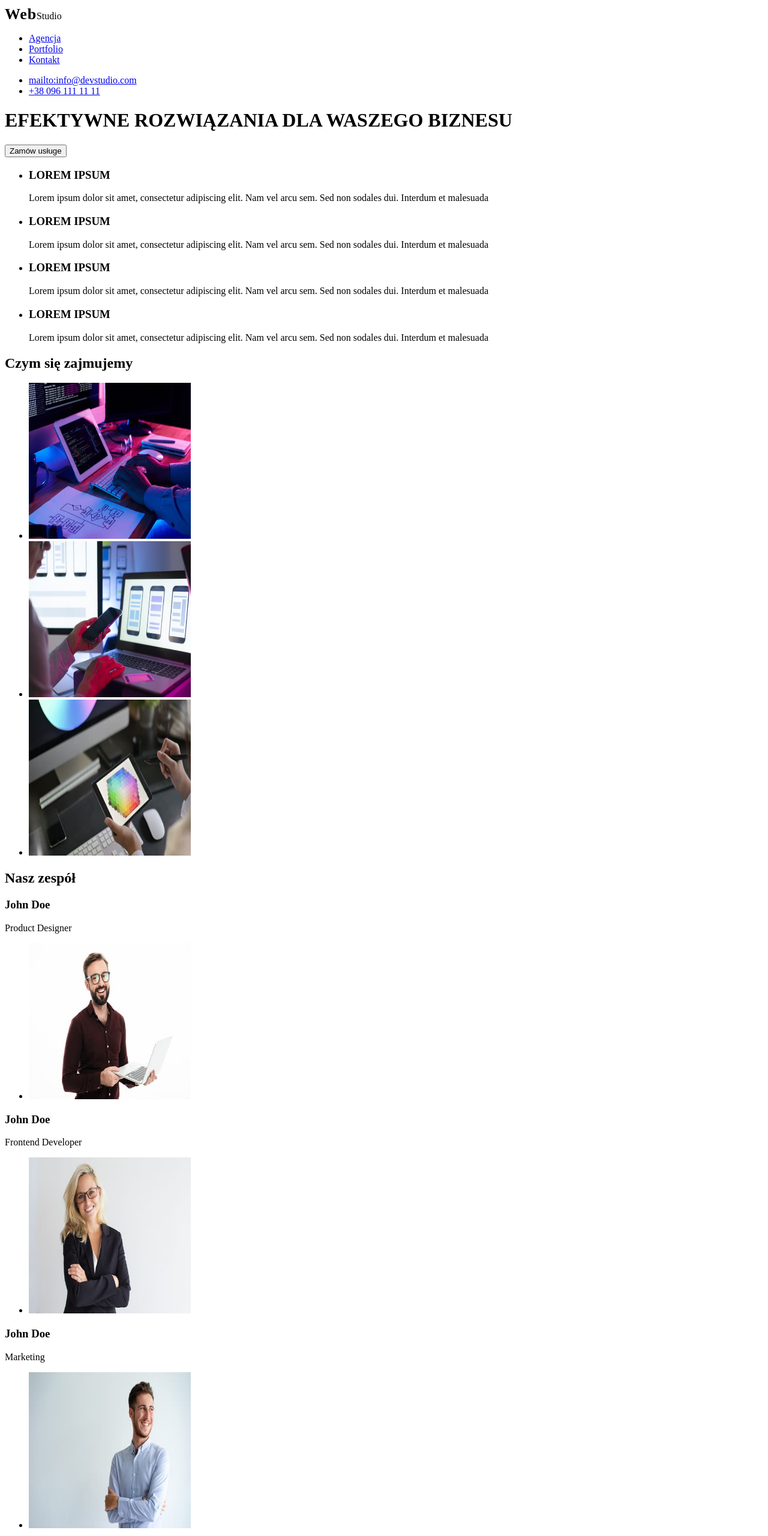
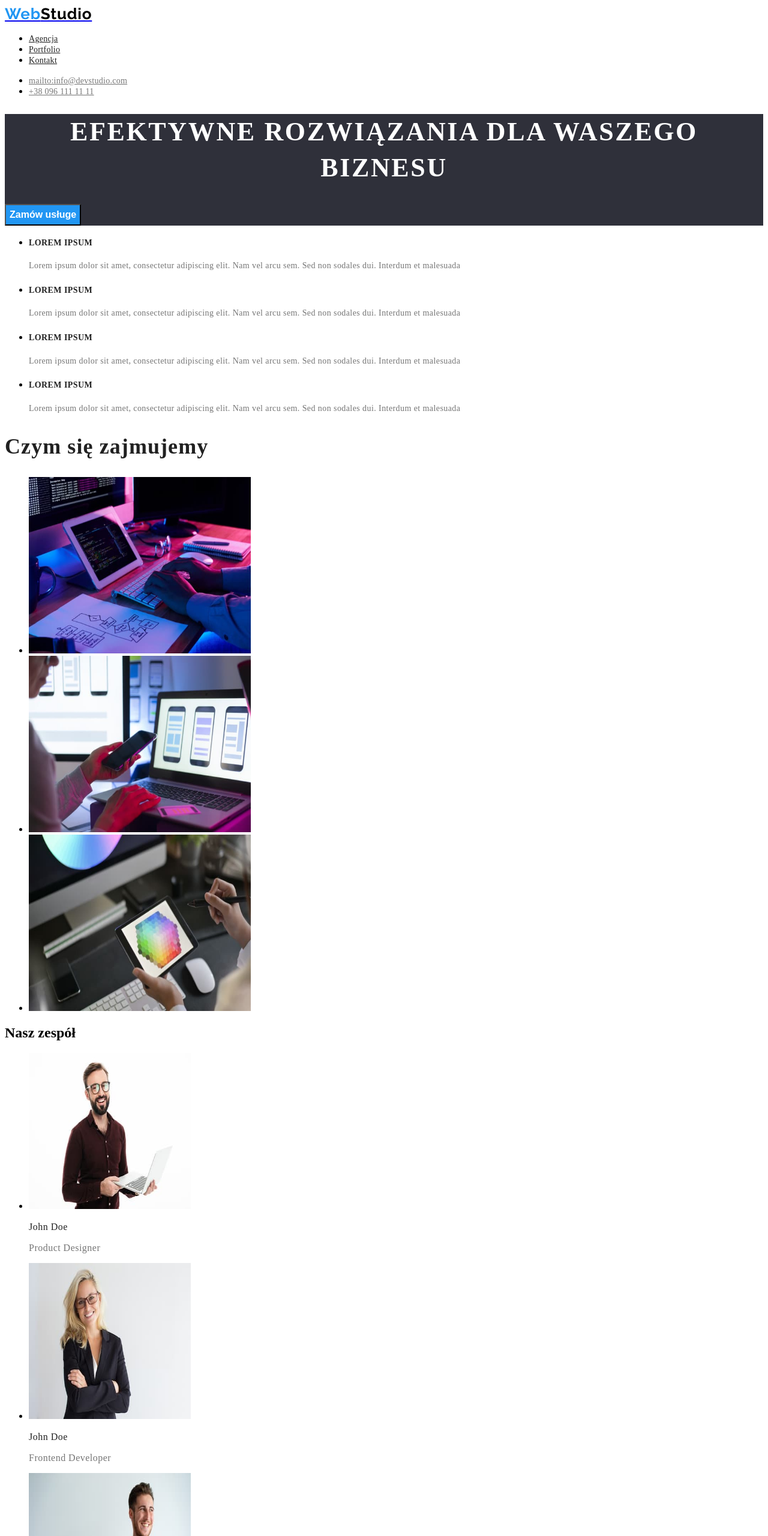
Before and after one commit to Damian136/goit-markup-hw-02, a plain HTML site: page index.html in a window 1280 px wide. Shown: the top 2560 px of the page at 60% size. Drawn offline with Linux system fonts and the light colour scheme.

Commit message:
Pierwsza strona

```diff
--- a/css/style.css
+++ b/css/style.css
@@ -8,18 +8,119 @@ body {
 }
 
 /* Header */
+.header_color {
+    color: #000000;
+}
+.navigation-list-link {
+font-weight: 500;
+font-size: 14px;
+line-height: 16px;
+letter-spacing: 0.02em;
+
+color: #212121;
+}
+.navigation-list-link:hover,
+.navigation-list-link:focus {
+    color: var(--main-color);
+}
+.contacts {
+font-weight: 500;
+font-size: 14px;
+line-height: 16px;
+letter-spacing: 0.02em;
+
+color: #757575;
+}
+.contacts:hover,
+.contacts:focus {
+    color: var(--main-color);
+}
+
+/* End Header */
+/* Main */
+.background {
+background: #2F303A;
+}
+.title_page {
+font-weight: 900;
+font-size: 44px;
+line-height: 60px;
+/* or 136% */
+text-align: center;
+letter-spacing: 0.06em;
+text-transform: uppercase;
+
+color: #FFFFFF;
+}
+.button {
+font-weight: 700;
+font-size: 16px;
+line-height: 30px;
+/* identical to box height, or 188% */
+color: #FFFFFF;
+}
+.button {
+    background-color:#2196F3;
+}
+.title_profile {
+
+font-weight: 700;
+font-size: 14px;
+line-height: 16px;
+letter-spacing: 0.03em;
+text-transform: uppercase;
+color: #212121;
+}
+.profile {
+font-weight: 400;
+font-size: 14px;
+line-height: 24px;
+letter-spacing: 0.03em;
+color: #757575;
+}
+.about_us {
+
+font-weight: 700;
+font-size: 36px;
+line-height: 42px;
+letter-spacing: 0.03em;
+color: #212121;
+}
+.name {
+font-weight: 500;
+font-size: 16px;
+line-height: 19px;
+letter-spacing: 0.03em;
+color: #212121;
+}
+.spezialization {
+font-weight: 400;
+font-size: 16px;
+line-height: 19px;
+letter-spacing: 0.03em;
+color: #757575;
+}
+/* End Main */
+/* Footer */
+.address {
+font-weight: 400;
+font-size: 14px;
+line-height: 24px;
+letter-spacing: 0.03em;
+color: #FFFFFF;
+}
 .logo {
+    font-family: 'Raleway';
+font-style: normal;
 font-weight: 700;
 font-size: 26px;
 line-height: 31px;
 letter-spacing: 0.03em;
-color: #2196F3;
 }
-.light {
-font-weight: 700;
-font-size: 26px;
-line-height: 31px;
-letter-spacing: 0.03em;
-color: #000000;
+.logo_color {
+    color: #2196F3;
 }
-/* End Header */
+.footer_color {
+    color: #FFFFFF;
+}
+/* End Footer*/
--- a/index.html
+++ b/index.html
@@ -14,16 +14,19 @@
     <title>Document</title>
   </head>
   <header class="header">
-    <a class="Logo"><span class="light">Web</span>Studio</a>
+    <a class="logo" href="index.html">
+      <span class="logo_color">Web</span
+      ><span class="header_color">Studio</span>
+    </a>
     <nav class="navigation">
       <ul class="navigation-list">
-        <li class="navigation-list-item">
-          <a classs="navigation-list-link" href="Agencja">Agencja</a>
+        <li>
+          <a class="navigation-list-link" href="Agencja">Agencja</a>
         </li>
-        <li class="navigation-list-item">
+        <li>
           <a class="navigation-list-link" href="/portfolio.html">Portfolio</a>
         </li>
-        <li class="navigation-list-item">
+        <li>
           <a class="navigation-list-link" href="Kontakt">Kontakt</a>
         </li>
       </ul>
@@ -42,65 +45,73 @@
     </div>
   </header>
   <main>
-    <h1>EFEKTYWNE ROZWIĄZANIA DLA WASZEGO BIZNESU</h1>
-    <button type="button">Zamów usługe</button>
+    <div class="background">
+      <h1 class="title_page">EFEKTYWNE ROZWIĄZANIA DLA WASZEGO BIZNESU</h1>
+      <button class="button">Zamów usługe</button>
+    </div>
     <div>
       <ul>
         <li>
-          <h3>LOREM IPSUM</h3>
-          Lorem ipsum dolor sit amet, consectetur adipiscing elit. Nam vel arcu
-          sem. Sed non sodales dui. Interdum et malesuada
+          <h4 class="title_profile">LOREM IPSUM</h4>
+          <p class="profile">
+            Lorem ipsum dolor sit amet, consectetur adipiscing elit. Nam vel
+            arcu sem. Sed non sodales dui. Interdum et malesuada
+          </p>
         </li>
         <li>
-          <h3>LOREM IPSUM</h3>
-          Lorem ipsum dolor sit amet, consectetur adipiscing elit. Nam vel arcu
-          sem. Sed non sodales dui. Interdum et malesuada
+          <h4 class="title_profile">LOREM IPSUM</h4>
+          <p class="profile">
+            Lorem ipsum dolor sit amet, consectetur adipiscing elit. Nam vel
+            arcu sem. Sed non sodales dui. Interdum et malesuada
+          </p>
         </li>
         <li>
-          <h3>LOREM IPSUM</h3>
-          Lorem ipsum dolor sit amet, consectetur adipiscing elit. Nam vel arcu
-          sem. Sed non sodales dui. Interdum et malesuada
+          <h4 class="title_profile">LOREM IPSUM</h4>
+          <p class="profile">
+            Lorem ipsum dolor sit amet, consectetur adipiscing elit. Nam vel
+            arcu sem. Sed non sodales dui. Interdum et malesuada
+          </p>
         </li>
         <li>
-          <h3>LOREM IPSUM</h3>
-          Lorem ipsum dolor sit amet, consectetur adipiscing elit. Nam vel arcu
-          sem. Sed non sodales dui. Interdum et malesuada
+          <h4 class="title_profile">LOREM IPSUM</h4>
+          <p class="profile">
+            Lorem ipsum dolor sit amet, consectetur adipiscing elit. Nam vel
+            arcu sem. Sed non sodales dui. Interdum et malesuada
+          </p>
         </li>
       </ul>
     </div>
-    <a> <h2>Czym się zajmujemy</h2> </a>
+    <h2 class="about_us">Czym się zajmujemy</h2>
     <div>
       <ul>
         <li>
           <img
             src="Images/Zdjecia/Images1.jpg"
-            alt="laptop"
-            width="270"
-            height="260"
+            alt="osoba programuje"
+            width="370"
+            height="294"
           />
         </li>
         <li>
           <img
             src="Images/Zdjecia/Images2.jpg"
-            alt="Telefon"
-            width="270"
-            height="260"
+            alt="szukanie informacji o telefonie"
+            width="370"
+            height="294"
           />
         </li>
         <li>
           <img
             src="Images/Zdjecia/Images3.jpg"
-            alt="Tablet"
-            width="270"
-            height="260"
+            alt="stosowanie barw na tablecie"
+            width="370"
+            height="294"
           />
         </li>
       </ul>
     </div>
     <div>
-      <h2>Nasz zespół</h2>
-      <h3>John Doe</h3>
-      <p>Product Designer</p>
+      <h2 class="team">Nasz zespół</h2>
       <ul>
         <li>
           <img
@@ -109,11 +120,9 @@
             width="270"
             height="260"
           />
+          <p class="name">John Doe</p>
+          <p class="spezialization">Product Designer</p>
         </li>
-      </ul>
-      <h3>John Doe</h3>
-      <p>Frontend Developer</p>
-      <ul>
         <li>
           <img
             src="Images/Praca/Pracownik22.jpg"
@@ -121,11 +130,9 @@
             width="270"
             height="260"
           />
+          <p class="name">John Doe</p>
+          <p class="spezialization">Frontend Developer</p>
         </li>
-      </ul>
-      <h3>John Doe</h3>
-      <p>Marketing</p>
-      <ul>
         <li>
           <img
             src="Images/Praca/Pracownik33.jpg"
@@ -133,11 +140,9 @@
             width="270"
             height="260"
           />
+          <p class="name">John Doe</p>
+          <p class="spezialization">Marketing</p>
         </li>
-      </ul>
-      <h3>John Doe</h3>
-      <p>UI Designer</p>
-      <ul>
         <li>
           <img
             src="Images/Praca/Pracownik44.jpg"
@@ -145,24 +150,25 @@
             width="270"
             height="260"
           />
+          <p class="name">John Doe</p>
+          <p class="spezialization">UI Designer</p>
         </li>
       </ul>
     </div>
   </main>
   <footer>
-    <div>
-      <h2>WebStudio</h2>
-      <address>
-        <a href="Warszawa,AlejeJerozolimskie21"
-          >Warszawa, Aleje Jerozolimskie 21</a
-        >
-      </address>
+    <div class="background">
+      <a class="logo" href="index.html">
+        <span class="logo_color">Web</span
+        ><span class="footer_color">Studio</span>
+      </a>
+      <address class="address">m. Warszawa, Aleje Jerozolimskie 21</address>
       <ul>
         <li>
-          <a href="info@example.com">info@example.com</a>
+          <a class="contacts" href="info@example.com">info@example.com</a>
         </li>
         <li>
-          <a href="+48111111111">+48 111 111 111</a>
+          <a class="contacts" href="+48111111111">+48 111 111 111</a>
         </li>
       </ul>
     </div>
```
